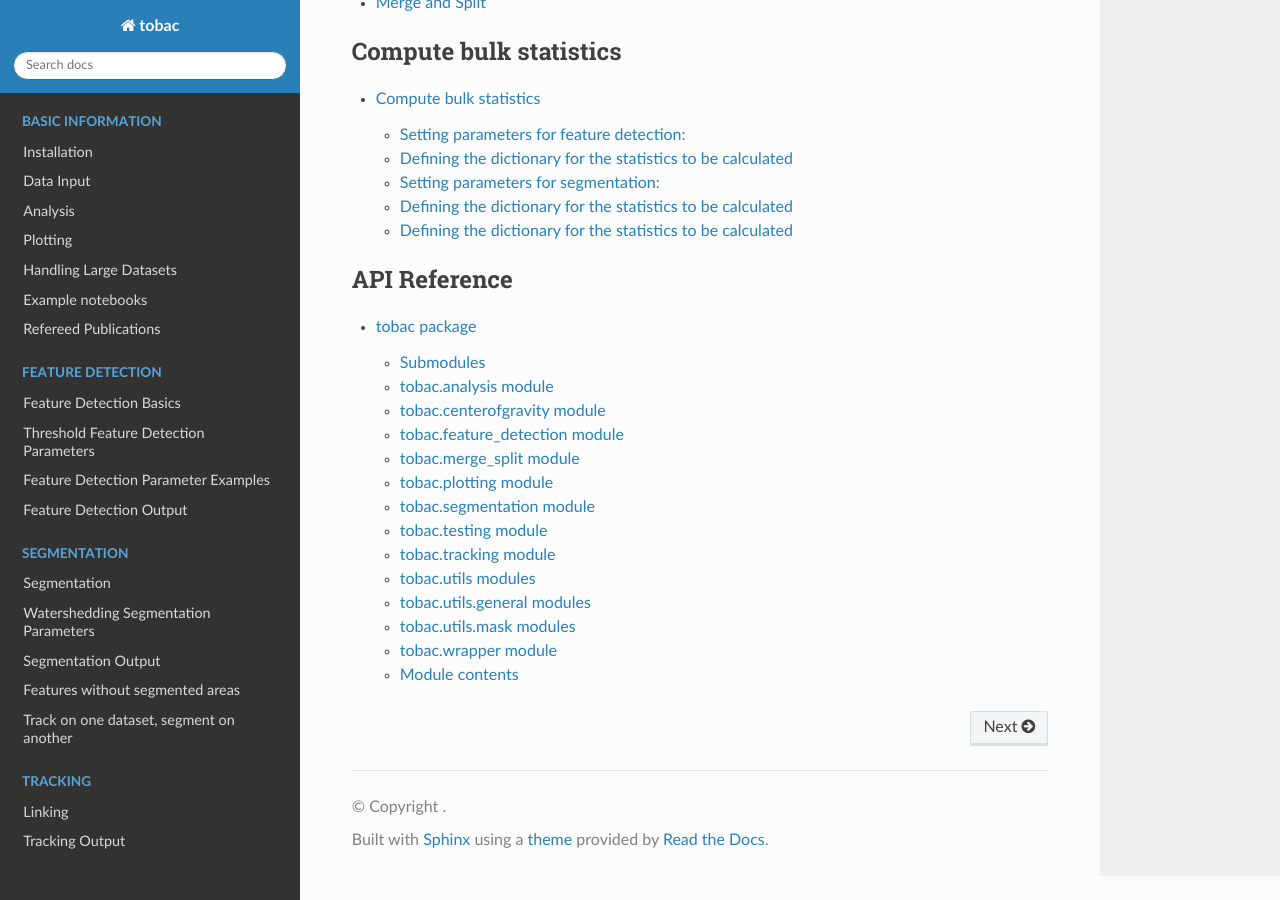
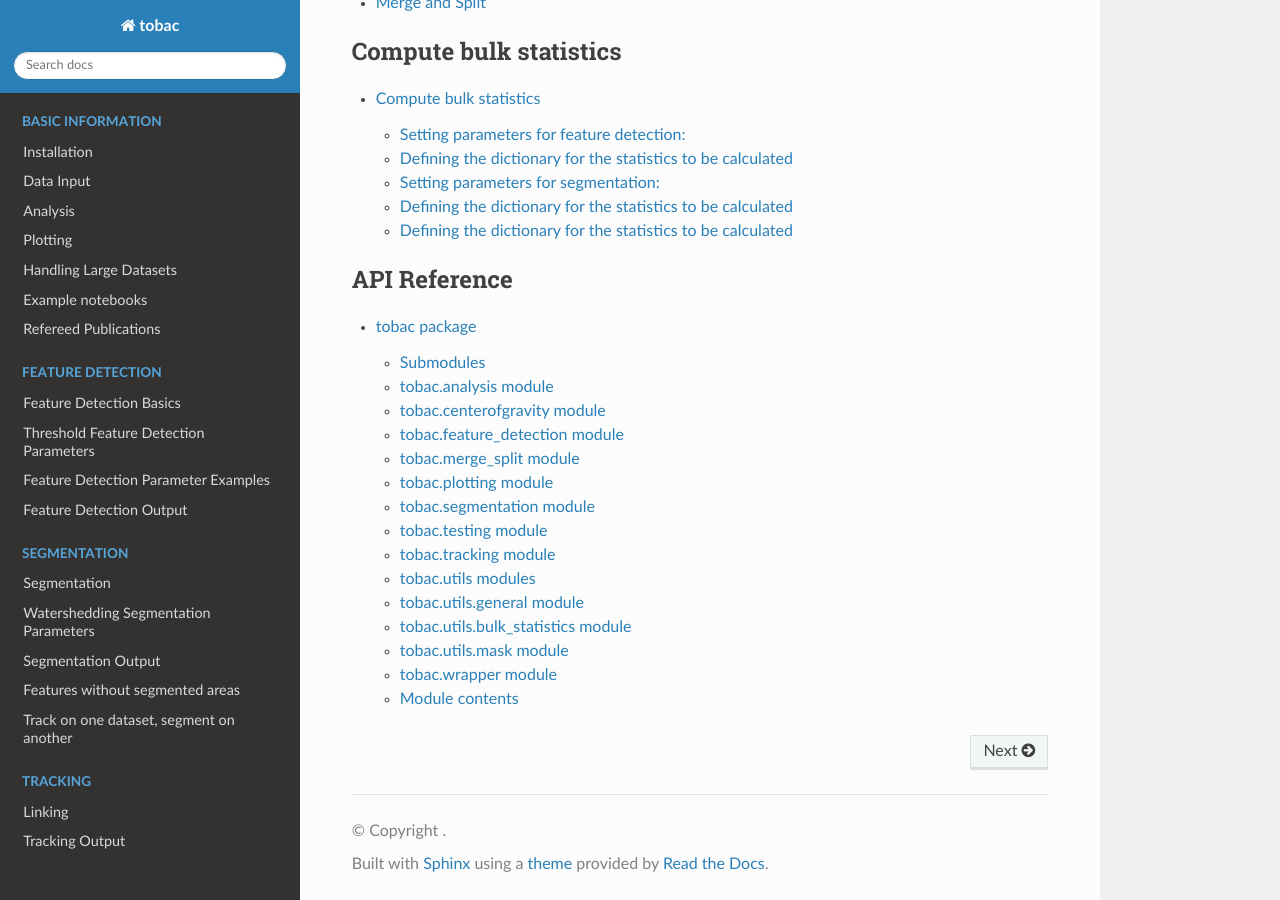
Before and after one commit to tobac-project/tobac, a Sphinx documentation site: the page built from doc/index.rst, in a window 1280 px wide and 900 px high, scrolled down 2440 px. Built offline with Sphinx 7.4.7 and the Read the Docs theme 2.0.0, drawn with Linux system fonts in a browser that asks for light colours; formulas are drawn with MathJax 3.

Commit message:
Add bulk_statistics to API ref

```diff
--- a/doc/bulk_statistics/index.rst
+++ b/doc/bulk_statistics/index.rst
@@ -3,7 +3,7 @@
 ##########################
 
 Bulk statistics allow for a wide range of properties of detected objects to be calculated during feature detection and segmentation or as a postprocessing step.
-Th get_statistics_from_mask function applies one or more functions over one or more data fields for each detected object.
+The :py:meth:`tobac.utils.bulk_statistics.get_statistics_from_mask` function applies one or more functions over one or more data fields for each detected object.
 For example, one could calculate the convective mass flux for each detected feature by providing fields of vertical velocity, cloud water content and area.
 Numpy-like broadcasting is supported, allowing 2D and 3D data to be combined.
 
--- a/doc/tobac.rst
+++ b/doc/tobac.rst
@@ -71,7 +71,7 @@ tobac.tracking module
 tobac.utils modules
 ------------------
 
-tobac.utils.general modules
+tobac.utils.general module
 ------------------
 
 .. automodule:: tobac.utils.general
@@ -79,7 +79,15 @@ tobac.utils.general modules
    :undoc-members:
    :show-inheritance:
 
-tobac.utils.mask modules
+tobac.utils.bulk_statistics module
+------------------
+
+.. automodule:: tobac.utils.bulk_statistics
+   :members:
+   :undoc-members:
+   :show-inheritance:
+
+tobac.utils.mask module
 ------------------
 
 .. automodule:: tobac.utils.mask
```
